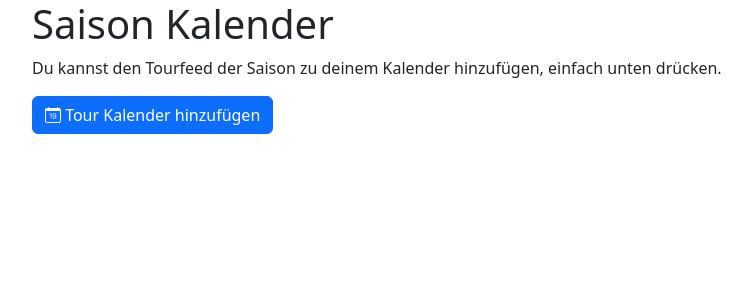
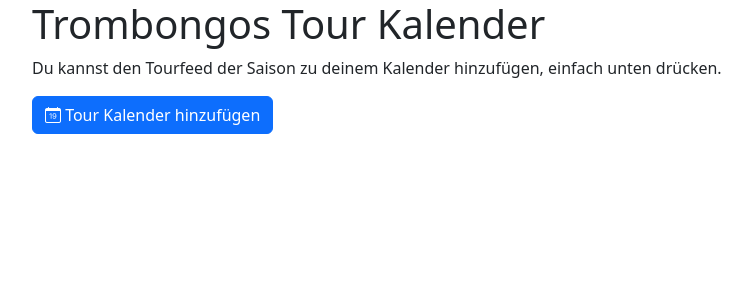
Before and after one commit to 0x49b/trombongos_api_v2, a Python web app: template templates/saison.html in a window 1280 px wide. Shown: the top 300 px of the page, without its empty margins (50-802 px from the left). Run offline with Jinja, Linux system fonts and the light colour scheme; the template is opened without the code that fills it, so the values that code supplies are empty.

```diff
--- a/templates/saison.html
+++ b/templates/saison.html
@@ -4,14 +4,14 @@
     <meta charset="UTF-8">
     <meta http-equiv="X-UA-Compatible" content="IE=edge">
     <meta name="viewport" content="width=device-width, initial-scale=1.0">
-    <title>Trombongos Saison Kalender</title>
+    <title>Trombongos Tour Kalender</title>
     <link href="https://cdn.jsdelivr.net/npm/bootstrap@5.3.2/dist/css/bootstrap.min.css" rel="stylesheet"
           integrity="sha384-T3c6CoIi6uLrA9TneNEoa7RxnatzjcDSCmG1MXxSR1GAsXEV/Dwwykc2MPK8M2HN" crossorigin="anonymous">
     <link rel="stylesheet" href="https://cdn.jsdelivr.net/npm/bootstrap-icons@1.11.1/font/bootstrap-icons.css">
 </head>
 <body>
 <div class="container">
-    <h1>Saison Kalender</h1>
+    <h1>Trombongos Tour Kalender</h1>
     <p>Du kannst den Tourfeed der Saison zu deinem Kalender hinzufügen, einfach unten drücken.</p>
     <a type="submit" class="btn btn-primary" target="_blank" href="webcal://trbapi.thievent.org/saison/feed">
         <i class="bi bi-calendar-date"></i> Tour Kalender hinzufügen
```
